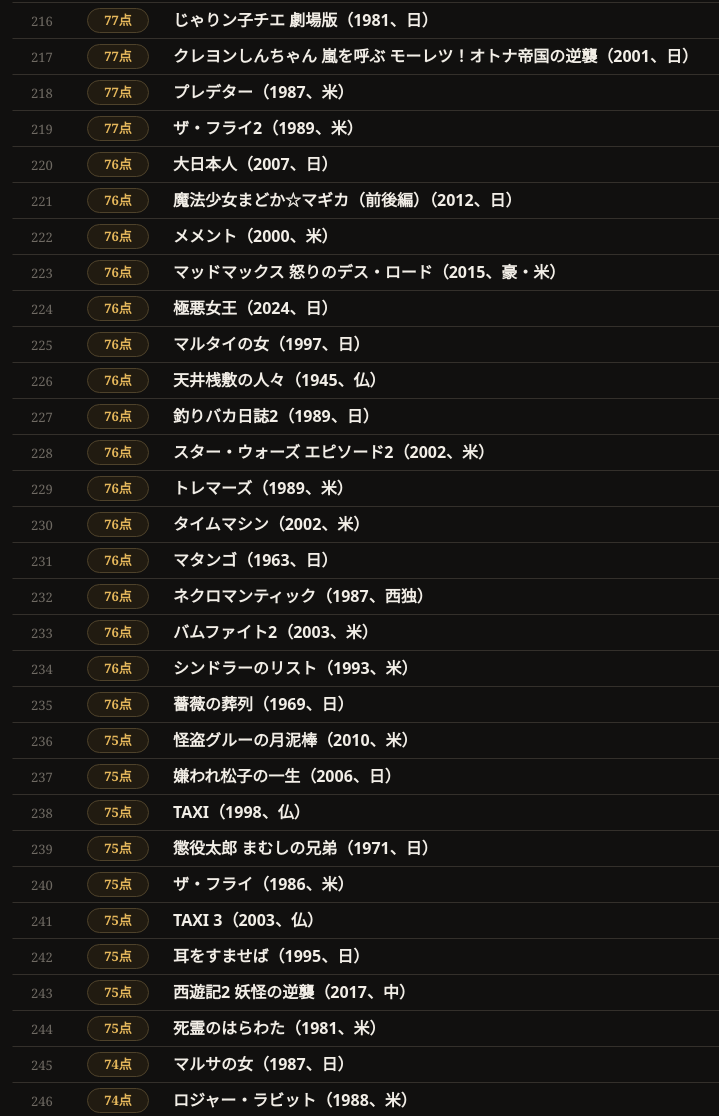
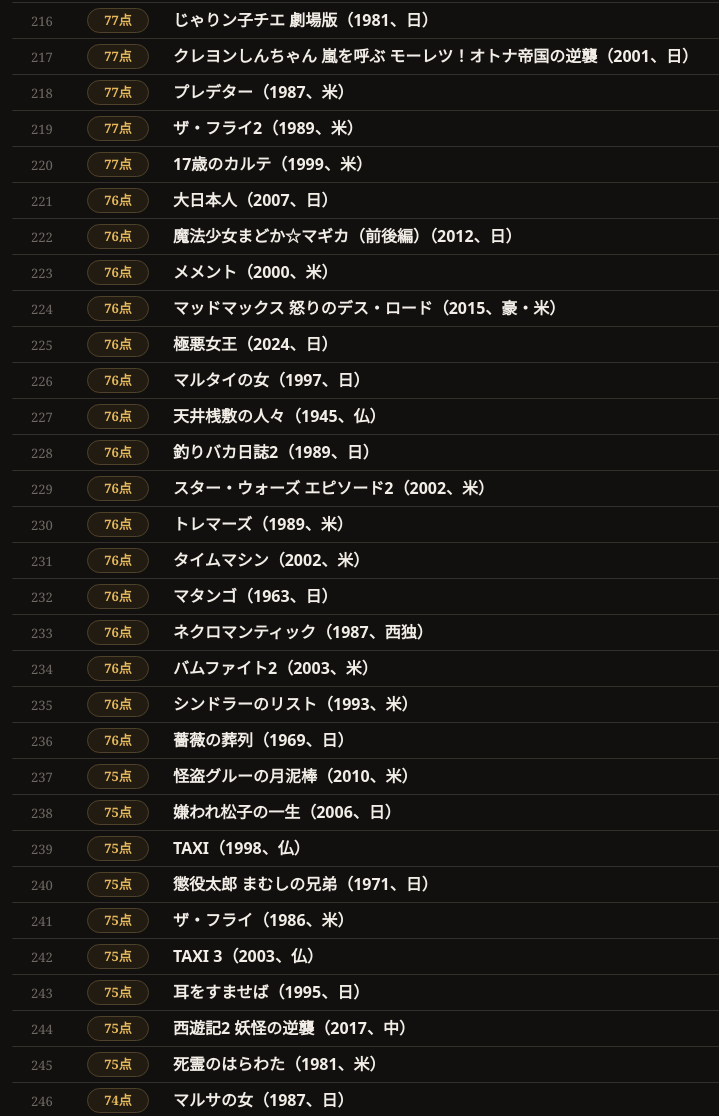
Before and after one commit to Naoki-Kouda/movie-manga-ranking, a plain HTML site: page index.html in a window 1280 px wide. Shown: the part 8340-9456 px from the top of the page, without its empty margins (168-887 px from the left). Drawn offline with Linux system fonts and the light colour scheme; no server answers.

Commit message:
Raise Girl Interrupted score to 77

```diff
--- a/index.html
+++ b/index.html
@@ -575,6 +575,7 @@
 77点：クレヨンしんちゃん 嵐を呼ぶ モーレツ！オトナ帝国の逆襲（2001、日）
 77点：プレデター（1987、米）
 77点：ザ・フライ2（1989、米）
+77点：17歳のカルテ（1999、米）
 76点：大日本人（2007、日）
 76点：魔法少女まどか☆マギカ（前後編）（2012、日）
 76点：メメント（2000、米）
@@ -766,7 +767,6 @@
 64点：ホドロフスキーの虹泥棒（レインボウ・シーフ）（1990、英）
 64点：幸せの黄色いハンカチ（1977、日本）
 64点：ゴーストバスターズ（1984、米）
-64点：17歳のカルテ（1999、米）
 64点：ペイ・フォワード 可能の王国（2000、米）
 64点：シュレック（2001、米）
 64点：ビッグ・ウェンズデー（1978、米）
```
